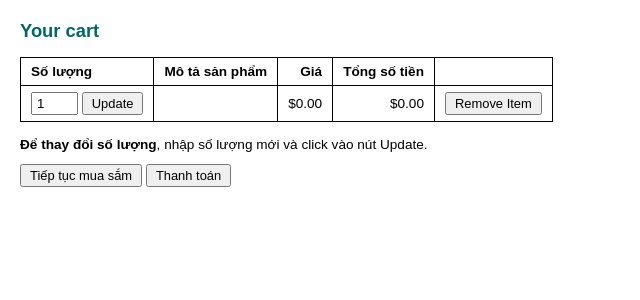
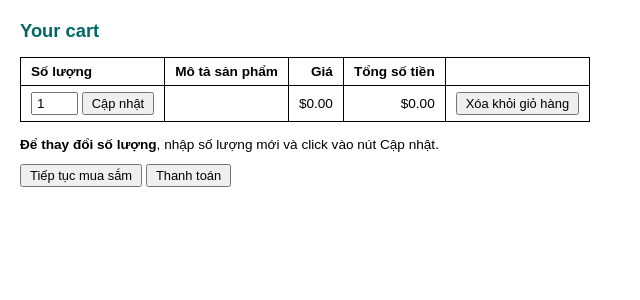
Before and after one commit to mtuyenn/web_ShoppingCart, a Java web app: page /cart in a window 1280 px wide. Shown: the top 300 px of the page, without its empty margins (0-640 px from the left). Run offline with Tomcat 11, a stand-in JSP engine, Linux system fonts and the light colour scheme.

Commit message:
update checkout

```diff
--- a/src/main/webapp/cart.jsp
+++ b/src/main/webapp/cart.jsp
@@ -29,7 +29,7 @@
                         <form action="cart" method="post">
                             <input type="hidden" name="productCode" value="${item.product.code}">
                             <input type="text" name="quantity" value="${item.quantity}" style="width: 35px;">
-                            <input type="submit" value="Update">
+                            <input type="submit" value="Cập nhật">
                         </form>
                     </td>
                     <td>${item.product.description}</td>
@@ -39,7 +39,7 @@
                         <form action="cart" method="post">
                             <input type="hidden" name="productCode" value="${item.product.code}">
                             <input type="hidden" name="quantity" value="0">
-                            <input type="submit" value="Remove Item">
+                            <input type="submit" value="Xóa khỏi giỏ hàng">
                         </form>
                     </td>
                 </tr>
@@ -47,7 +47,7 @@
         </tbody>
     </table>
 
-    <p><b>Để thay đổi số lượng</b>, nhập số lượng mới và click vào nút Update.</p>
+    <p><b>Để thay đổi số lượng</b>, nhập số lượng mới và click vào nút Cập nhật.</p>
 
     <form action="cart" method="post">
         <input type="hidden" name="action" value="shop">
--- a/src/main/webapp/checkout.jsp
+++ b/src/main/webapp/checkout.jsp
@@ -32,7 +32,7 @@
                 </tr>
             </c:forEach>
             <tr>
-                <td colspan="3" class="right"><b>Subtotal</b></td>
+                <td colspan="3" class="right"><b>Tổng cộng</b></td>
                 <td class="right">${cart.formattedSubtotal}</td>
             </tr>
         </tbody>
```
